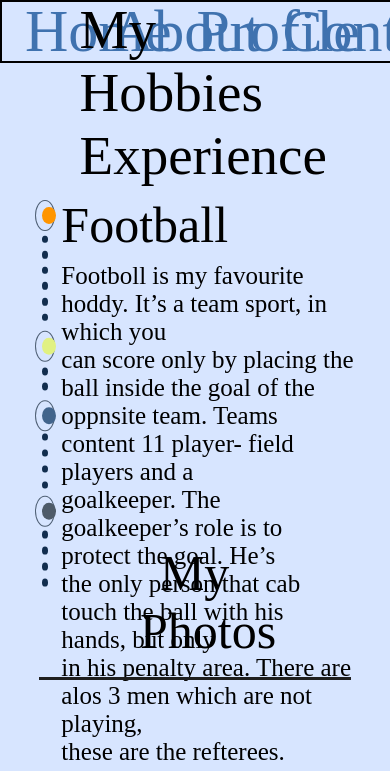
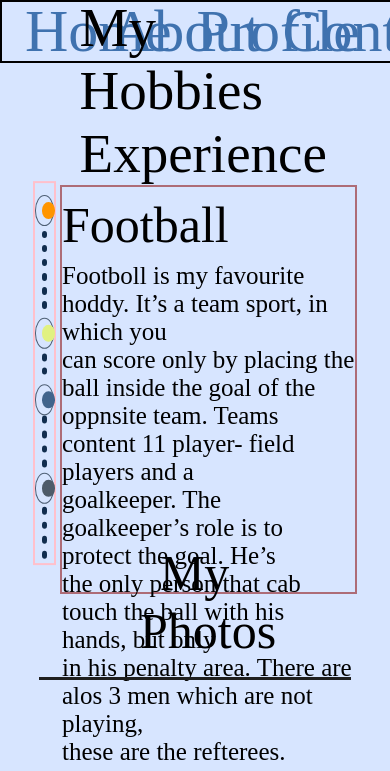
Before and after one commit to Muskan-Shobhawat/kitzone.github.io, a plain HTML site: page about.html in a window 390 px wide. Shown: the top 771 px of the page. Drawn offline with Linux system fonts and the light colour scheme; a web font is replaced by a local one.

Commit message:
Update about.css

```diff
--- a/CSS/about.css
+++ b/CSS/about.css
@@ -617,8 +617,9 @@ a:active{
     }
 
     #container1 {
-        /* border: 2px solid pink; */
-        height: 48vh;
+        border: 2px solid pink;
+        height: 45vh;
+        transform: translate(0vw,-2vh);
         width: 5vw;
         display: flex;
         flex-direction: column;
@@ -628,7 +629,7 @@ a:active{
     #container2 {
         width: 75vw;
         height: 48vh ;
-        /* border: 2px solid rgb(173, 108, 119); */
+        border: 2px solid rgb(173, 108, 119);
     }
 
     #head1 {
```
